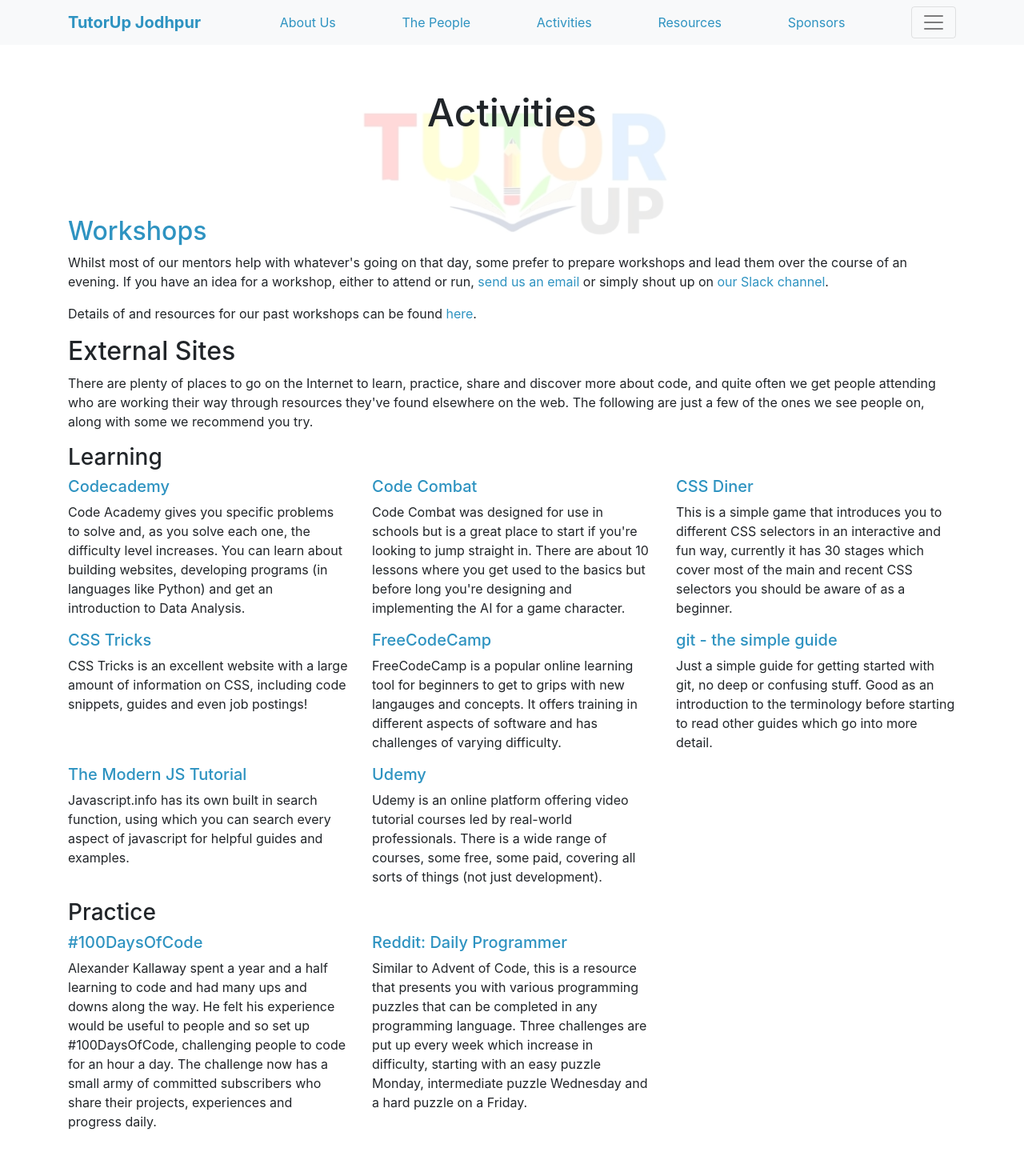
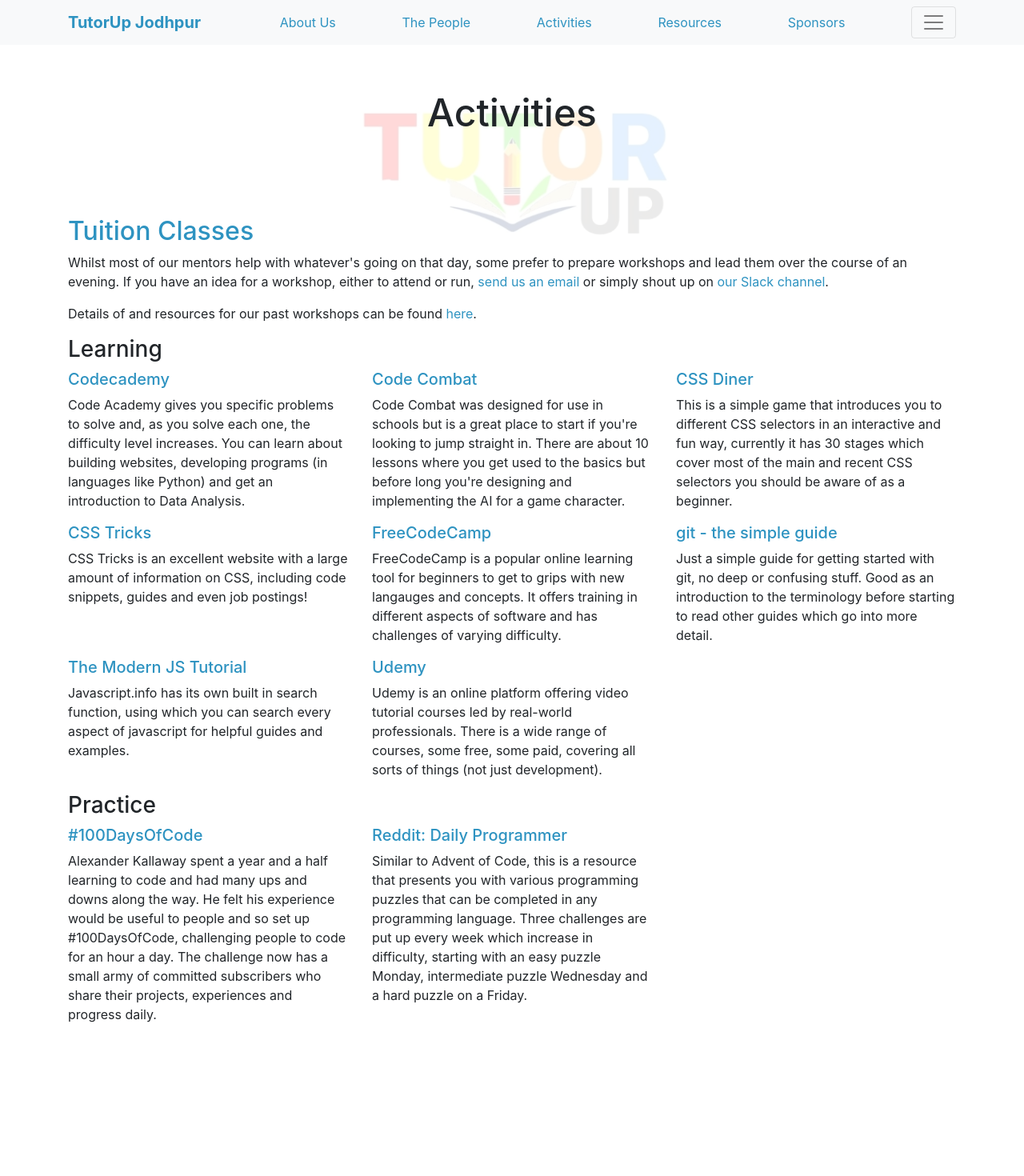
Before and after one commit to tutorupjodhpur/tutorupjodhpur.github.io, a Jekyll site: the page built from activities.html, in a window 1280 px wide. Shown: the whole page at 80% size. Built offline with Jekyll 4.4.1, drawn with Linux system fonts in a browser that asks for light colours; nearby versions of some CDN libraries; comment, search, counter and statistics services are not loaded; after the commit the page ends 1336 px from its top, so only the background shows below that.

Commit message:
Update activities.html

```diff
--- a/activities.html
+++ b/activities.html
@@ -11,7 +11,7 @@
       <div class="row">
         <div class="col-md-12">
           <h2>
-            <a href="workshops.html">Workshops</a>
+            <a href="workshops.html">Tuition Classes</a>
           </h2>
           <p>
             Whilst most of our mentors help with whatever's going on that day, some prefer to prepare workshops and lead them over the
@@ -26,7 +26,7 @@
         </div>
       </div>
 
-      <div class="row">
+<!--       <div class="row">
         <div class="col-md-12">
           <h2>
             External Sites
@@ -37,7 +37,7 @@
             are just a few of the ones we see people on, along with some we recommend you try.
           </p>
         </div>
-      </div>
+      </div> -->
 
       <div class="row">
         <div class="col-md-12">
```
